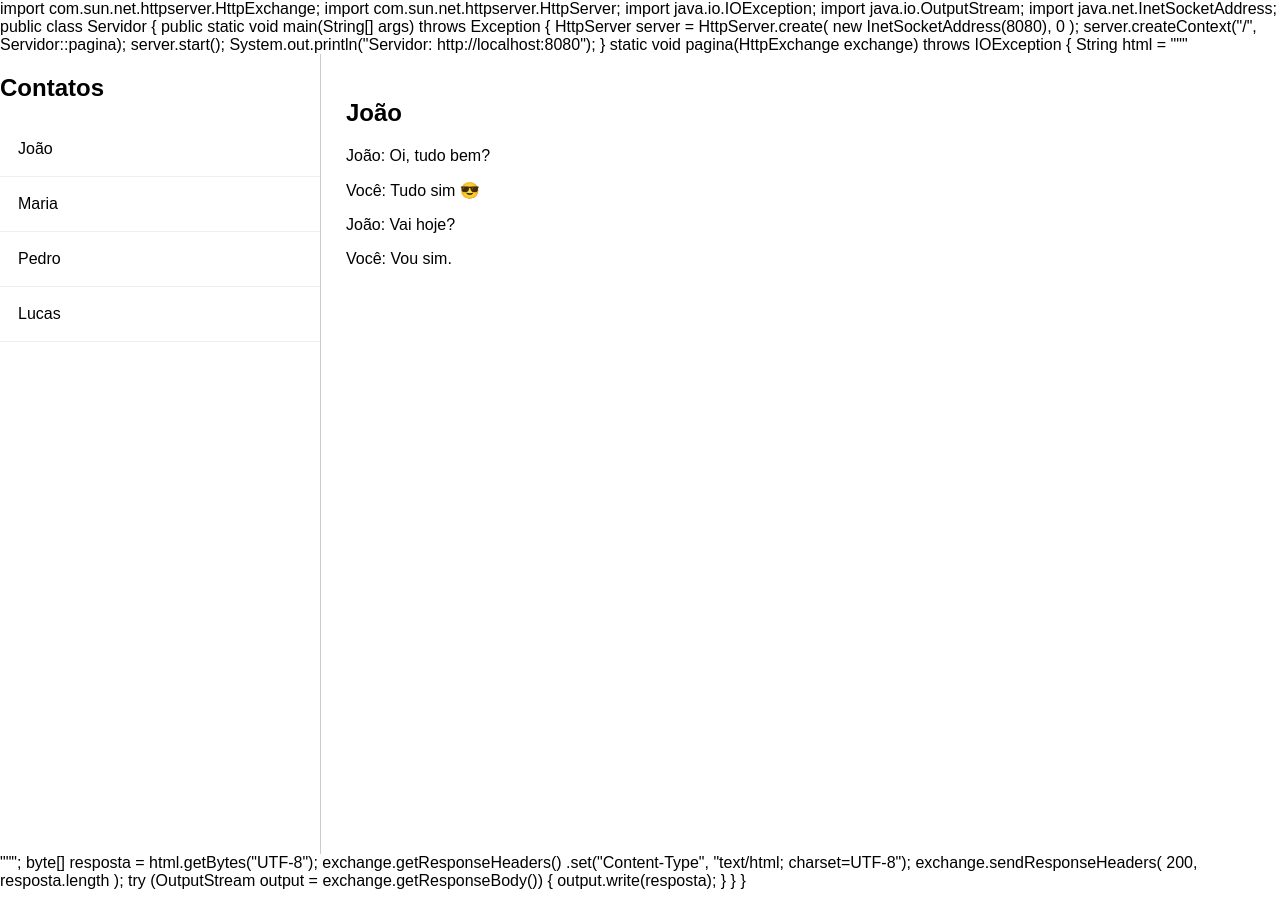
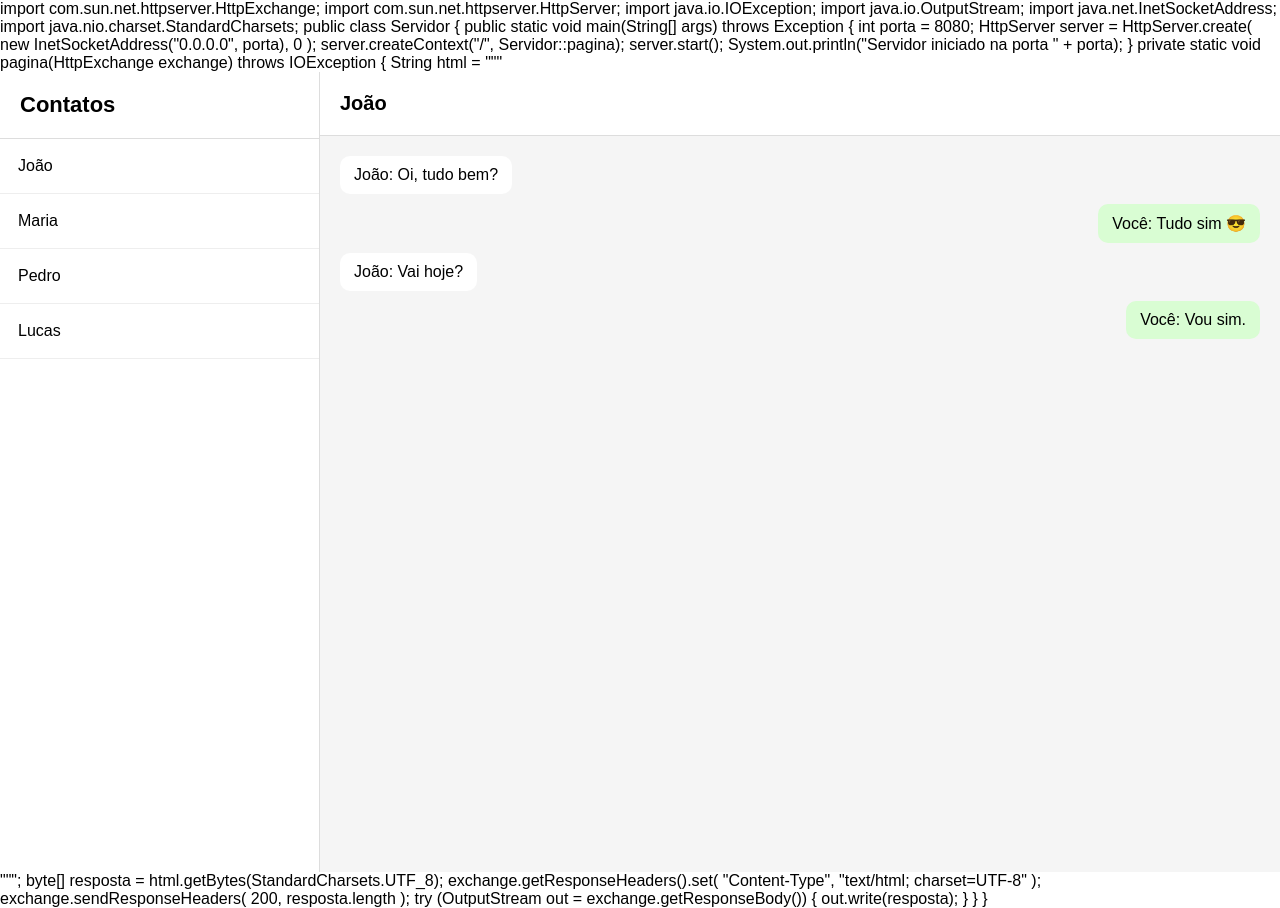
Before and after one commit to KingMods1k/server-for-application, a website: page cn.twoendtwo.html in a window 1280 px wide. Drawn offline with Linux system fonts and the light colour scheme.

Commit message:
Atualizar o cn.twoendtwo.html

```diff
--- a/cn.twoendtwo.html
+++ b/cn.twoendtwo.html
@@ -4,13 +4,16 @@ import com.sun.net.httpserver.HttpServer;
 import java.io.IOException;
 import java.io.OutputStream;
 import java.net.InetSocketAddress;
+import java.nio.charset.StandardCharsets;
 
 public class Servidor {
 
     public static void main(String[] args) throws Exception {
 
+        int porta = 8080;
+
         HttpServer server = HttpServer.create(
-            new InetSocketAddress(8080),
+                new InetSocketAddress("0.0.0.0", porta),
                 0
         );
 
@@ -18,22 +21,30 @@ public class Servidor {
 
         server.start();
 
-        System.out.println("Servidor: http://localhost:8080");
+        System.out.println("Servidor iniciado na porta " + porta);
     }
 
-    static void pagina(HttpExchange exchange) throws IOException {
+    private static void pagina(HttpExchange exchange) throws IOException {
 
         String html = """
                 <!DOCTYPE html>
                 <html lang="pt-BR">
                 <head>
                     <meta charset="UTF-8">
+                    <meta name="viewport"
+                          content="width=device-width, initial-scale=1.0">
+
                     <title>Mensagens</title>
 
                     <style>
+                        * {
+                            box-sizing: border-box;
+                        }
+
                         body {
                             margin: 0;
-                        font-family: Arial;
+                            font-family: Arial, sans-serif;
+                            height: 100vh;
                         }
 
                         .app {
@@ -43,17 +54,59 @@ public class Servidor {
 
                         .contatos {
                             width: 320px;
-                        border-right: 1px solid #ccc;
+                            border-right: 1px solid #ddd;
+                            overflow-y: auto;
+                        }
+
+                        .titulo {
+                            padding: 20px;
+                            font-size: 22px;
+                            font-weight: bold;
+                            border-bottom: 1px solid #ddd;
                         }
 
                         .contato {
                             padding: 18px;
                             border-bottom: 1px solid #eee;
+                            cursor: pointer;
+                        }
+
+                        .contato:hover {
+                            background: #f5f5f5;
+                        }
+
+                        .chat {
+                            flex: 1;
+                            display: flex;
+                            flex-direction: column;
+                        }
+
+                        .chat-header {
+                            padding: 20px;
+                            font-size: 20px;
+                            font-weight: bold;
+                            border-bottom: 1px solid #ddd;
                         }
 
                         .mensagens {
                             flex: 1;
-                        padding: 25px;
+                            padding: 20px;
+                            overflow-y: auto;
+                            background: #f5f5f5;
+                        }
+
+                        .mensagem {
+                            padding: 10px 14px;
+                            margin-bottom: 10px;
+                            width: fit-content;
+                            max-width: 70%;
+                            border-radius: 10px;
+                            background: white;
+                        }
+
+                        .enviada {
+                            margin-left: auto;
+                            background: #d9fdd3;
                         }
                     </style>
                 </head>
@@ -62,30 +115,58 @@ public class Servidor {
 
                     <div class="app">
 
-                    <div class="contatos">
+                        <aside class="contatos">
 
-                        <h2>Contatos</h2>
+                            <div class="titulo">
+                                Contatos
+                            </div>
 
-                        <div class="contato">João</div>
-                        <div class="contato">Maria</div>
-                        <div class="contato">Pedro</div>
-                        <div class="contato">Lucas</div>
+                            <div class="contato">
+                                João
+                            </div>
 
+                            <div class="contato">
+                                Maria
+                            </div>
+
+                            <div class="contato">
+                                Pedro
+                            </div>
+
+                            <div class="contato">
+                                Lucas
+                            </div>
+
+                        </aside>
+
+
+                        <main class="chat">
+
+                            <div class="chat-header">
+                                João
                             </div>
 
                             <div class="mensagens">
 
-                        <h2>João</h2>
+                                <div class="mensagem">
+                                    João: Oi, tudo bem?
+                                </div>
 
-                        <p>João: Oi, tudo bem?</p>
+                                <div class="mensagem enviada">
+                                    Você: Tudo sim 😎
+                                </div>
 
-                        <p>Você: Tudo sim 😎</p>
+                                <div class="mensagem">
+                                    João: Vai hoje?
+                                </div>
 
-                        <p>João: Vai hoje?</p>
-
-                        <p>Você: Vou sim.</p>
+                                <div class="mensagem enviada">
+                                    Você: Vou sim.
+                                </div>
 
                             </div>
+
+                        </main>
 
                     </div>
 
@@ -93,18 +174,20 @@ public class Servidor {
                 </html>
                 """;
 
-        byte[] resposta = html.getBytes("UTF-8");
+        byte[] resposta = html.getBytes(StandardCharsets.UTF_8);
 
-        exchange.getResponseHeaders()
-                .set("Content-Type", "text/html; charset=UTF-8");
+        exchange.getResponseHeaders().set(
+                "Content-Type",
+                "text/html; charset=UTF-8"
+        );
 
         exchange.sendResponseHeaders(
                 200,
                 resposta.length
         );
 
-        try (OutputStream output = exchange.getResponseBody()) {
-            output.write(resposta);
+        try (OutputStream out = exchange.getResponseBody()) {
+            out.write(resposta);
         }
     }
 }
```
Lines whose indentation alone changed are shown as unchanged.
